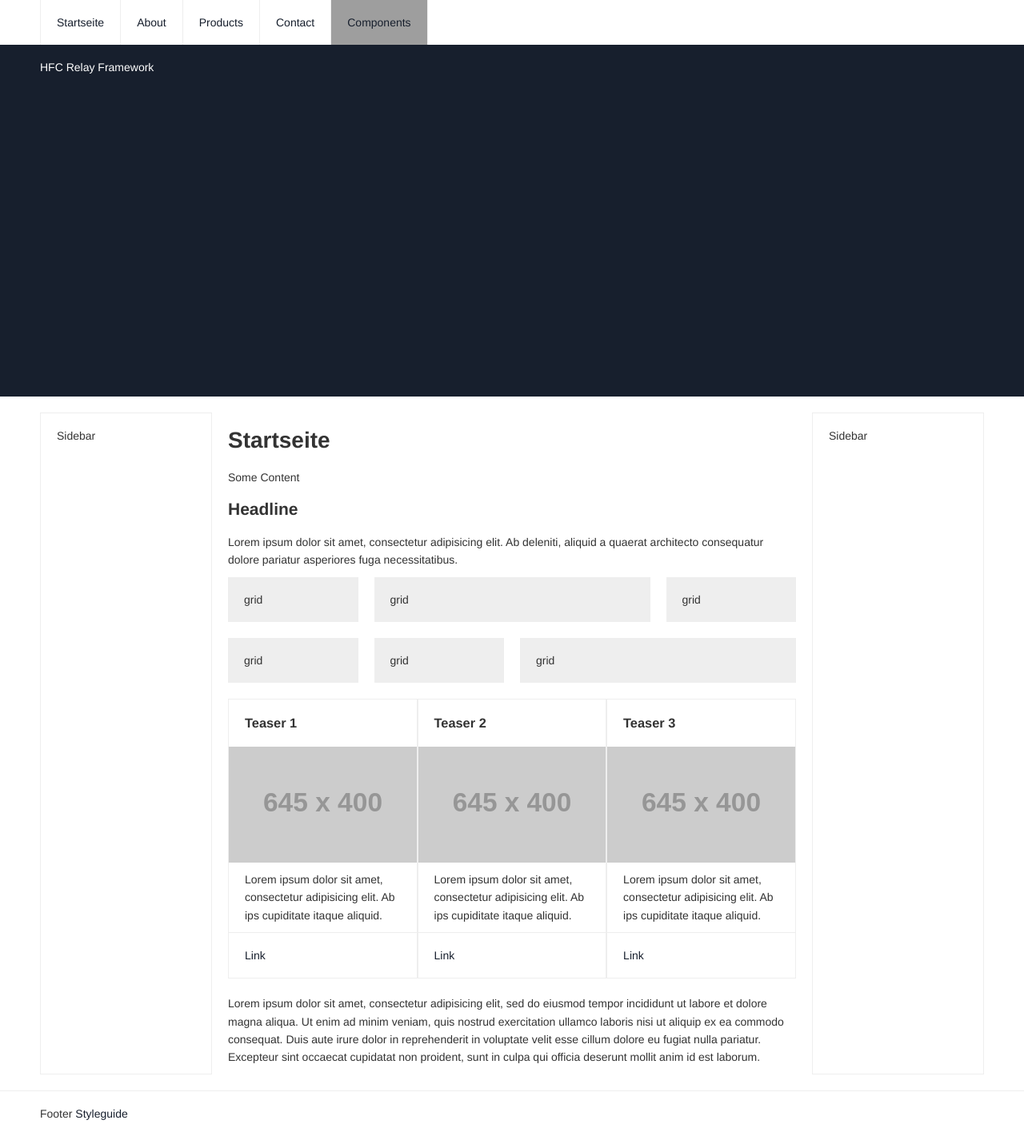
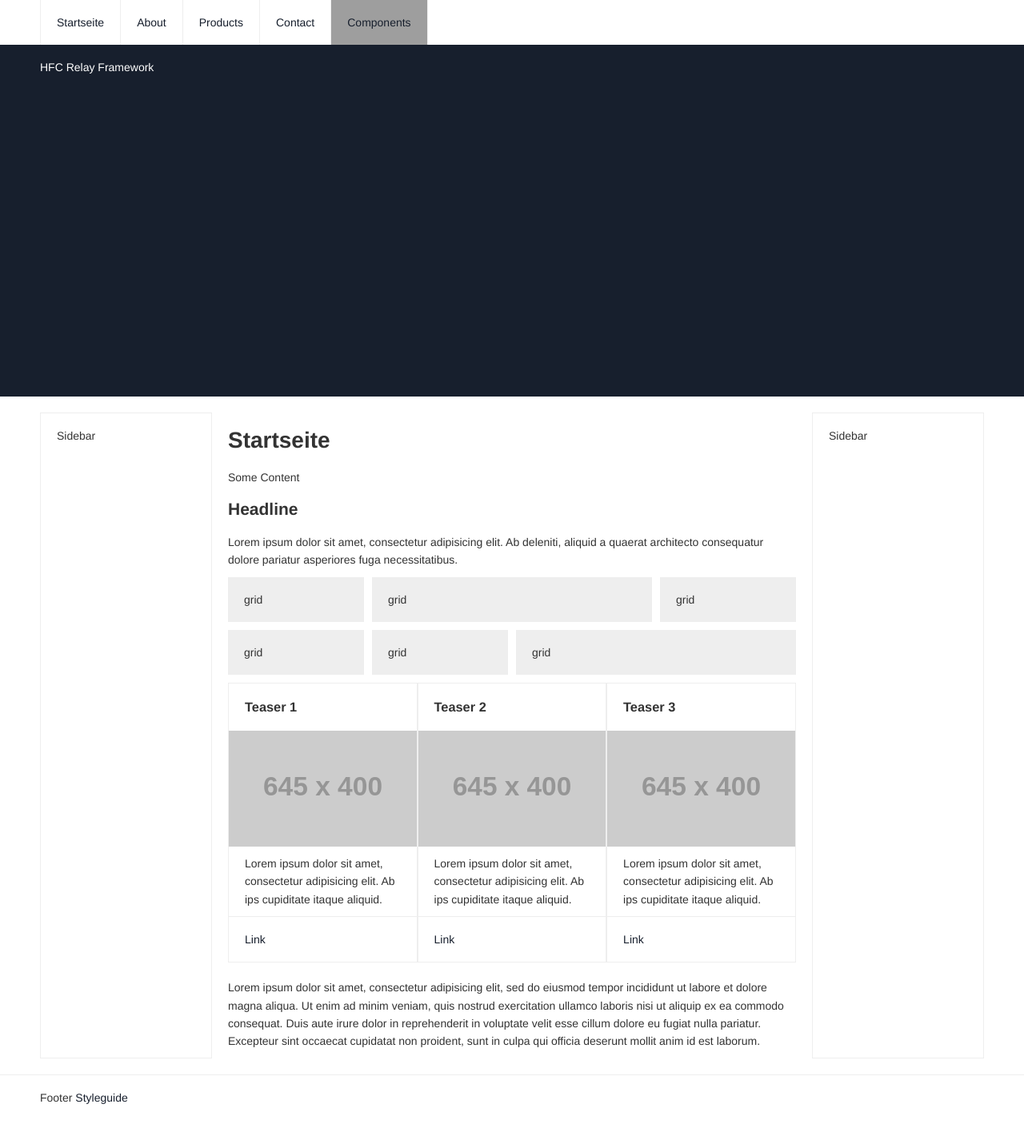
Before and after one commit to NilsDannemann/j_hfc_relay, a Jekyll site: the page built from index.html, in a window 1280 px wide. Shown: the whole page at 80% size. Built offline with Jekyll 4.4.1, drawn with Linux system fonts in a browser that asks for light colours; grey boxes are pictures that could not be loaded.

Commit message:
[update] grid

```diff
--- a/css/style.scss
+++ b/css/style.scss
@@ -22,26 +22,17 @@
 
 
 
-
-
 .container{
 	@include clearfix();
 }
-
-.box, .box2 {
-	padding: $whitespace;
-	background: $color-grey;
-}
-
-.box {@include column('2/8', $cycle: 3);}
-.box2 {@include column('4/8', $cycle: 3);}
-
+.box, .box2 {padding: $whitespace; background: $color-grey;}
+.box {@include column('2/8', $gutter: 10px, $cycle: 3);}
+.box2 {@include column('4/8', $gutter: 10px, $cycle: 3);}
 @include below(x-large) {
 	.box, .box2 {
 		@include column('1/3', $gutter: 10px);
 	}
 }
-
 @include below(large) {
 	.box, .box2 {
 		@include column('1/1', $gutter: 2px);
```
